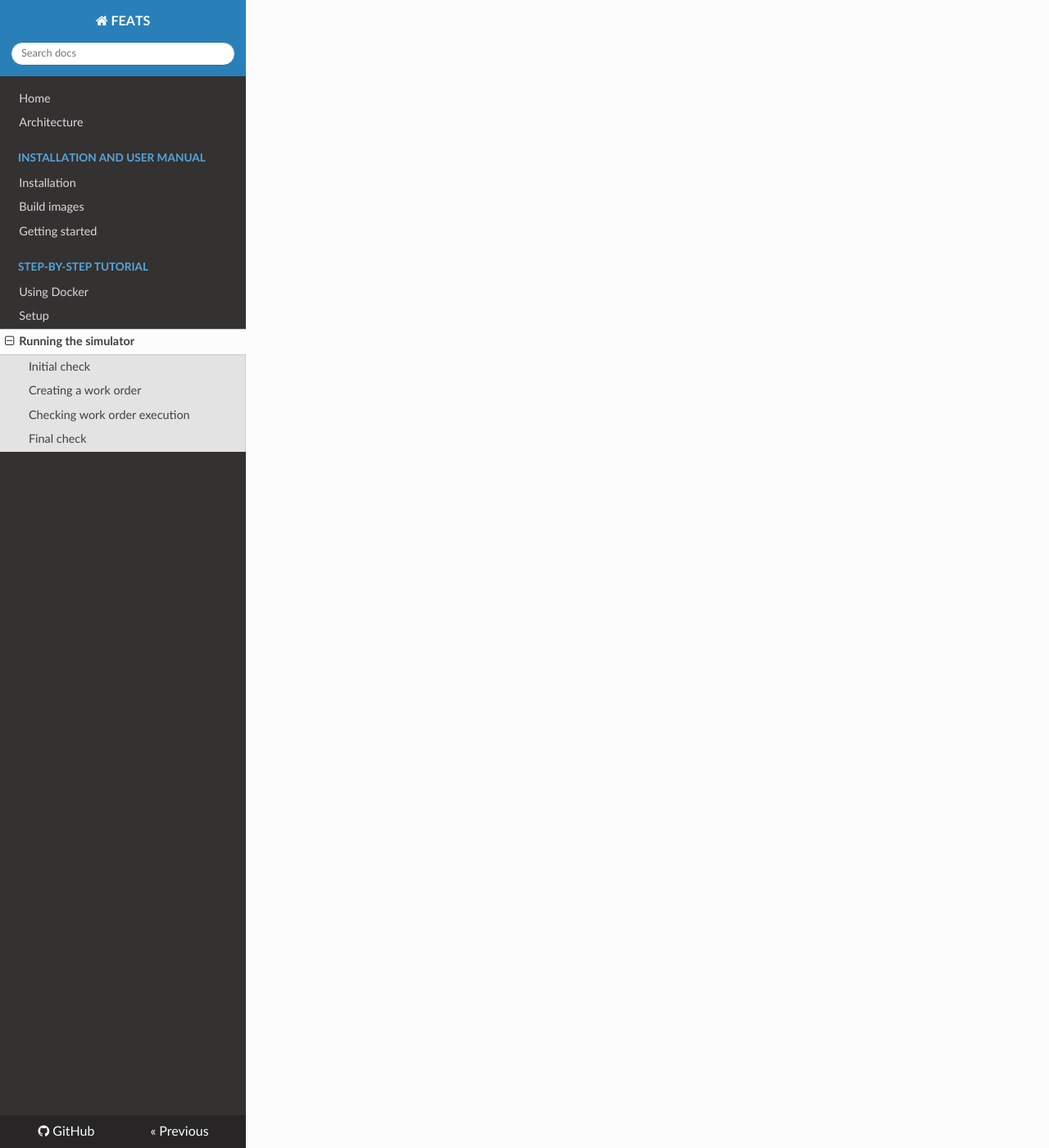
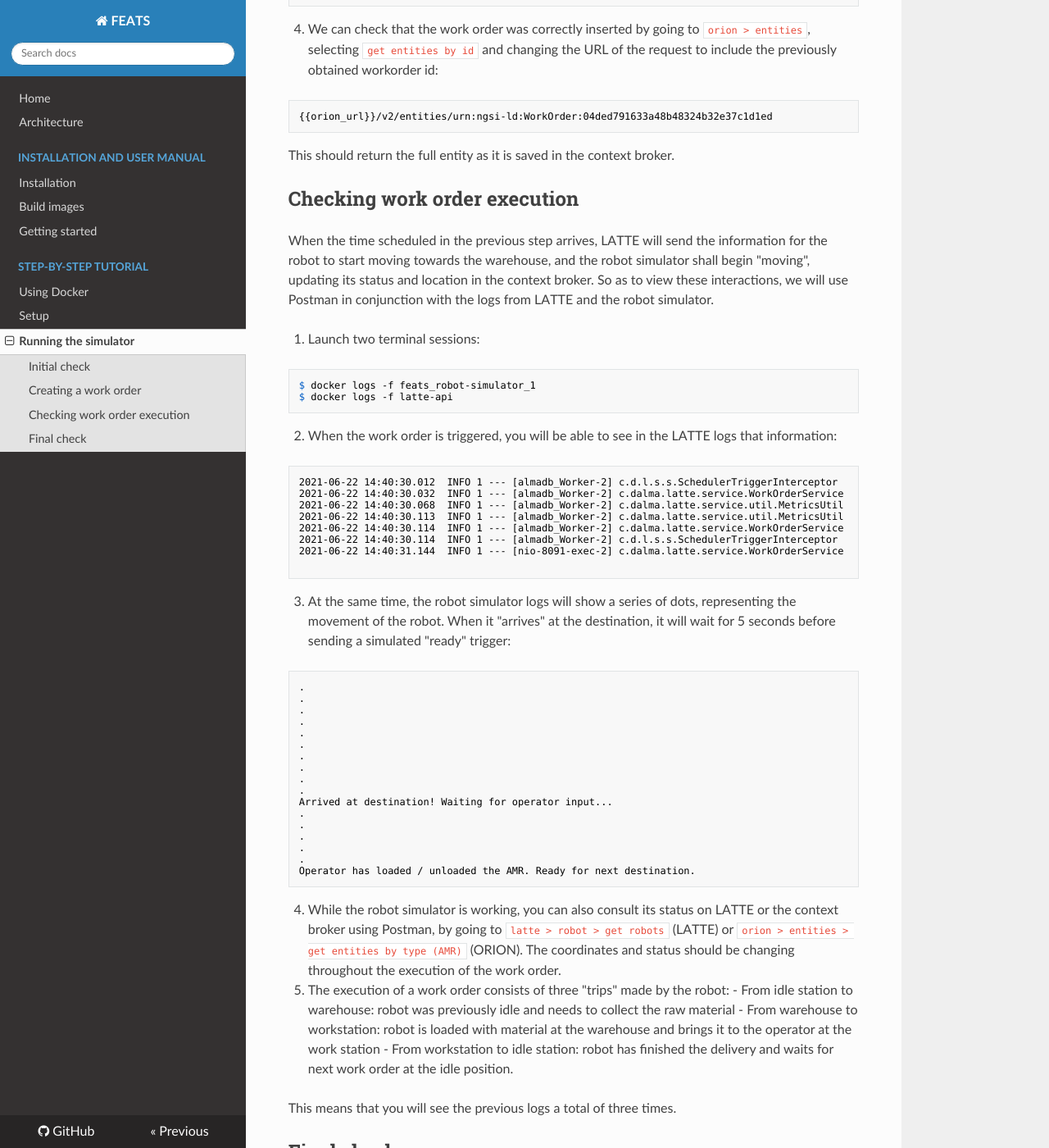
Before and after one commit to Dalma-Systems/FEATS, an MkDocs documentation site: the page built from docs/simulator.md, in a window 1280 px wide and 1400 px high, scrolled down 3012 px. Shown: the whole window at 82% size. Built offline with MkDocs 1.6.1, drawn with Linux system fonts in a browser that asks for light colours; nearby versions of some CDN libraries; some of the changed text lies outside the part shown.

Commit message:
Continued simulator (WIP).

````diff
--- a/docs/simulator.md
+++ b/docs/simulator.md
@@ -107,10 +107,93 @@ Firstly, we will check that all entities created in the previous step are presen
 
 ## Creating a work order
 
+Since we do not have an ERP system connected to this simulator, we will insert work orders directly into the system, using a CoFFEE endpoint for this very purpose.
 
+1. In the Postman collection, go to `coffee > erp` and select `insert generated`
+2. In the "Body" section of the request, paste the following data:
+```json
+[
+    {
+        "orderId": "11",
+        "materialId": "11",
+        "materialDesc": "Material 11",
+        "quantity": 12.3,
+        "unit": "kg",
+        "batch": "QS11",
+        "workStationId": "0161",
+        "warehouseId": "0075",
+        "day": "2021-06-21",
+        "hour": "14:20:10"
+    }
+]
+```
+**Note:** *make sure the `workStationId` and `warehouseId` exist in the context broker (same as created previously).*
+
+**Note 2:** *change the `day` and `hour` values to a time close to the current time (e.g.: thirty seconds from now).*
+
+3. The response should be a "200 OK" with the following data, showing the internal id of the created work order:
+
+```json
+{
+    "workOrderIds": [
+        "urn:ngsi-ld:WorkOrder:04ded791633a48b48324b32e37c1d1ed"
+    ],
+    "errors": []
+}
+```
+
+4. We can check that the work order was correctly inserted by going to `orion > entities`, selecting `get entities by id` and changing the URL of the request to include the previously obtained workorder id:
+```shell
+{{orion_url}}/v2/entities/urn:ngsi-ld:WorkOrder:04ded791633a48b48324b32e37c1d1ed
+```
+This should return the full entity as it is saved in the context broker.
 
 ## Checking work order execution
 
+When the time scheduled in the previous step arrives, LATTE will send the information for the robot to start moving towards the warehouse, and the robot simulator shall begin "moving", updating its status and location in the context broker. So as to view these interactions, we will use Postman in conjunction with the logs from LATTE and the robot simulator.
 
+1. Launch two terminal sessions:
+```shell
+$ docker logs -f feats_robot-simulator_1
+$ docker logs -f latte-api
+```
+2. When the work order is triggered, you will be able to see in the LATTE logs that information:
+```shell
+2021-06-22 14:40:30.012  INFO 1 --- [almadb_Worker-2] c.d.l.s.s.SchedulerTriggerInterceptor    : Trigger TriggerExecuteWorkOrder1624372830001 fired!
+2021-06-22 14:40:30.032  INFO 1 --- [almadb_Worker-2] c.dalma.latte.service.WorkOrderService   : Starting execution of work order urn:ngsi-ld:WorkOrder:27db6ce5c47b4d7d89de8edce8ae59fd
+2021-06-22 14:40:30.068  INFO 1 --- [almadb_Worker-2] c.dalma.latte.service.util.MetricsUtil   : WORK ORDER STATUS CHANGE urn:ngsi-ld:AMR:aabbccddeeff urn:ngsi-ld:WorkOrder:27db6ce5c47b4d7d89de8edce8ae59fd assigned 2021-06-22T14:40:30.055Z
+2021-06-22 14:40:30.113  INFO 1 --- [almadb_Worker-2] c.dalma.latte.service.util.MetricsUtil   : WORK ORDER STATUS CHANGE urn:ngsi-ld:AMR:aabbccddeeff urn:ngsi-ld:WorkOrder:27db6ce5c47b4d7d89de8edce8ae59fd scheduled 2021-06-22T14:40:24.175Z
+2021-06-22 14:40:30.114  INFO 1 --- [almadb_Worker-2] c.dalma.latte.service.WorkOrderService   : Execution of work order urn:ngsi-ld:WorkOrder:27db6ce5c47b4d7d89de8edce8ae59fd started with robot urn:ngsi-ld:AMR:aabbccddeeff
+2021-06-22 14:40:30.114  INFO 1 --- [almadb_Worker-2] c.d.l.s.s.SchedulerTriggerInterceptor    : Trigger TriggerExecuteWorkOrder1624372830001 completed!
+2021-06-22 14:40:31.144  INFO 1 --- [nio-8091-exec-2] c.dalma.latte.service.WorkOrderService   : Executing pending destination urn:ngsi-ld:Warehouse:ba0a43d899b744cf9f11619258401e46 to robot urn:ngsi-ld:AMR:aabbccddeeff
+
+```
+3. At the same time, the robot simulator logs will show a series of dots, representing the movement of the robot. When it "arrives" at the destination, it will wait for 5 seconds before sending a simulated "ready" trigger:
+```shell
+.
+.
+.
+.
+.
+.
+.
+.
+.
+.
+Arrived at destination! Waiting for operator input...
+.
+.
+.
+.
+.
+Operator has loaded / unloaded the AMR. Ready for next destination.
+```
+4. While the robot simulator is working, you can also consult its status on LATTE or the context broker using Postman, by going to `latte > robot > get robots` (LATTE) or `orion > entities > get entities by type (AMR)` (ORION). The coordinates and status should be changing throughout the execution of the work order.
+5. The execution of a work order consists of three "trips" made by the robot:
+   - From idle station to warehouse: robot was previously idle and needs to collect the raw material
+   - From warehouse to workstation: robot is loaded with material at the warehouse and brings it to the operator at the work station
+   - From workstation to idle station: robot has finished the delivery and waits for next work order at the idle position.
+
+This means that you will see the previous logs a total of three times.
 
 ## Final check
````
